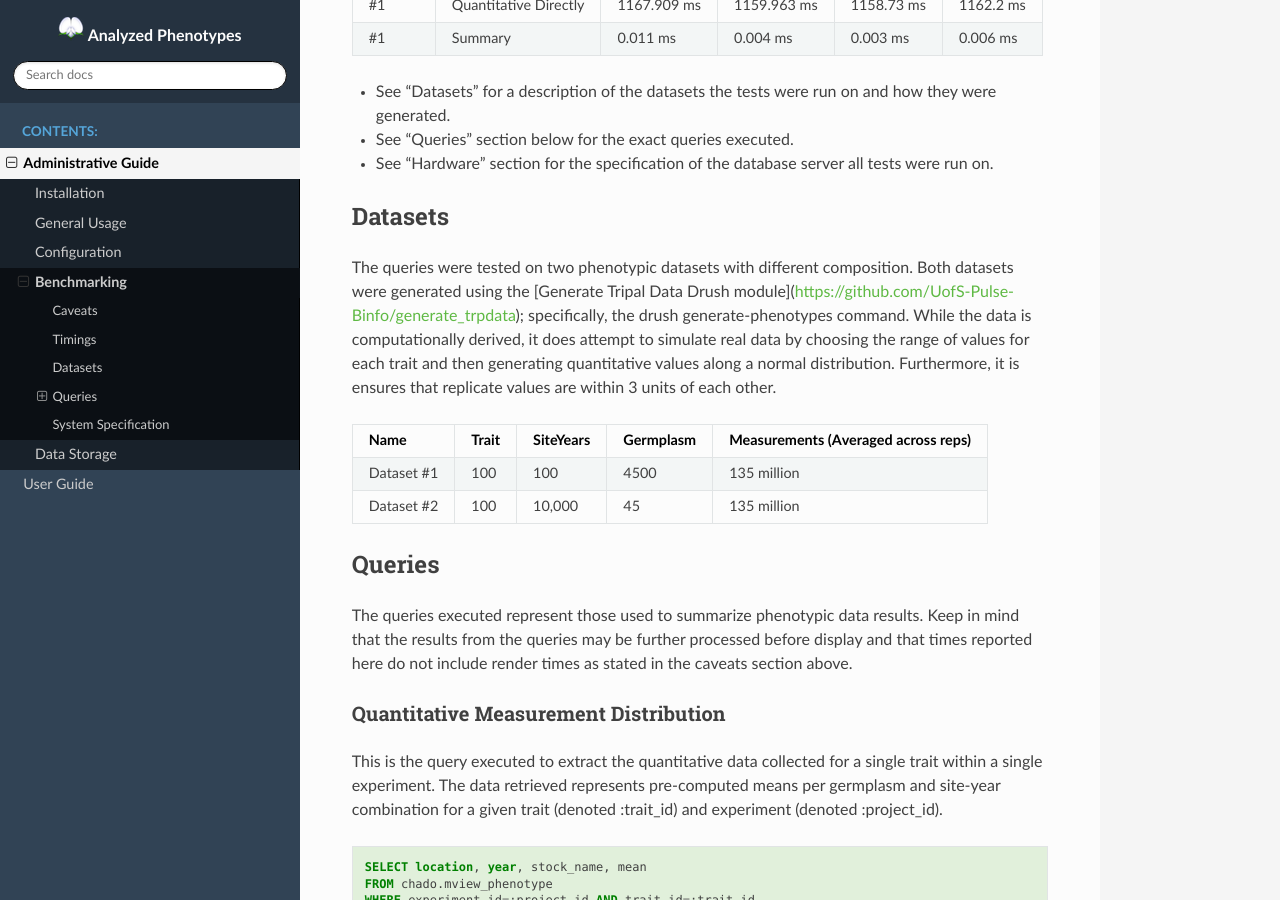
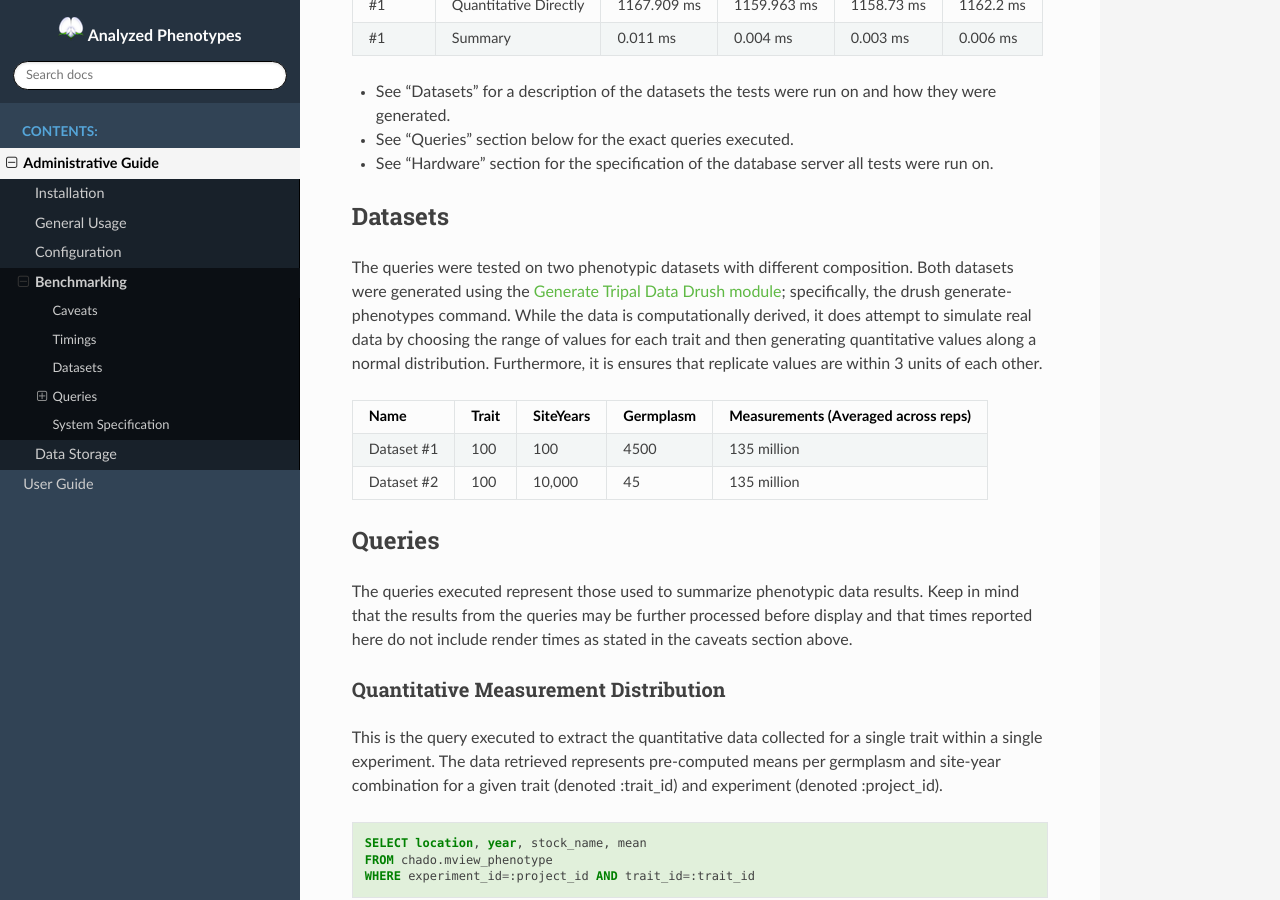
Before and after one commit to UofS-Pulse-Binfo/analyzedphenotypes, a Sphinx documentation site: the page built from docs/admin_guide/benchmarking.rst, in a window 1280 px wide and 900 px high, scrolled down 695 px. Built offline with Sphinx 7.4.7 and the Read the Docs theme 2.0.0, drawn with Linux system fonts in a browser that asks for light colours.

Commit message:
md style link

```diff
--- a/docs/admin_guide/benchmarking.rst
+++ b/docs/admin_guide/benchmarking.rst
@@ -34,7 +34,7 @@ Timings were done on July 18,2017
 Datasets
 --------
 
-The queries were tested on two phenotypic datasets with different composition. Both datasets were generated using the [Generate Tripal Data Drush module](https://github.com/UofS-Pulse-Binfo/generate_trpdata); specifically, the drush generate-phenotypes command. While the data is computationally derived, it does attempt to simulate real data by choosing the range of values for each trait and then generating quantitative values along a normal distribution. Furthermore, it is ensures that replicate values are within 3 units of each other.
+The queries were tested on two phenotypic datasets with different composition. Both datasets were generated using the `Generate Tripal Data Drush module <https://github.com/UofS-Pulse-Binfo/generate_trpdata>`_; specifically, the drush generate-phenotypes command. While the data is computationally derived, it does attempt to simulate real data by choosing the range of values for each trait and then generating quantitative values along a normal distribution. Furthermore, it is ensures that replicate values are within 3 units of each other.
 
 +------------+-------+-----------+-----------+-------------------------------------+
 | Name       | Trait | SiteYears | Germplasm | Measurements (Averaged across reps) |
```
